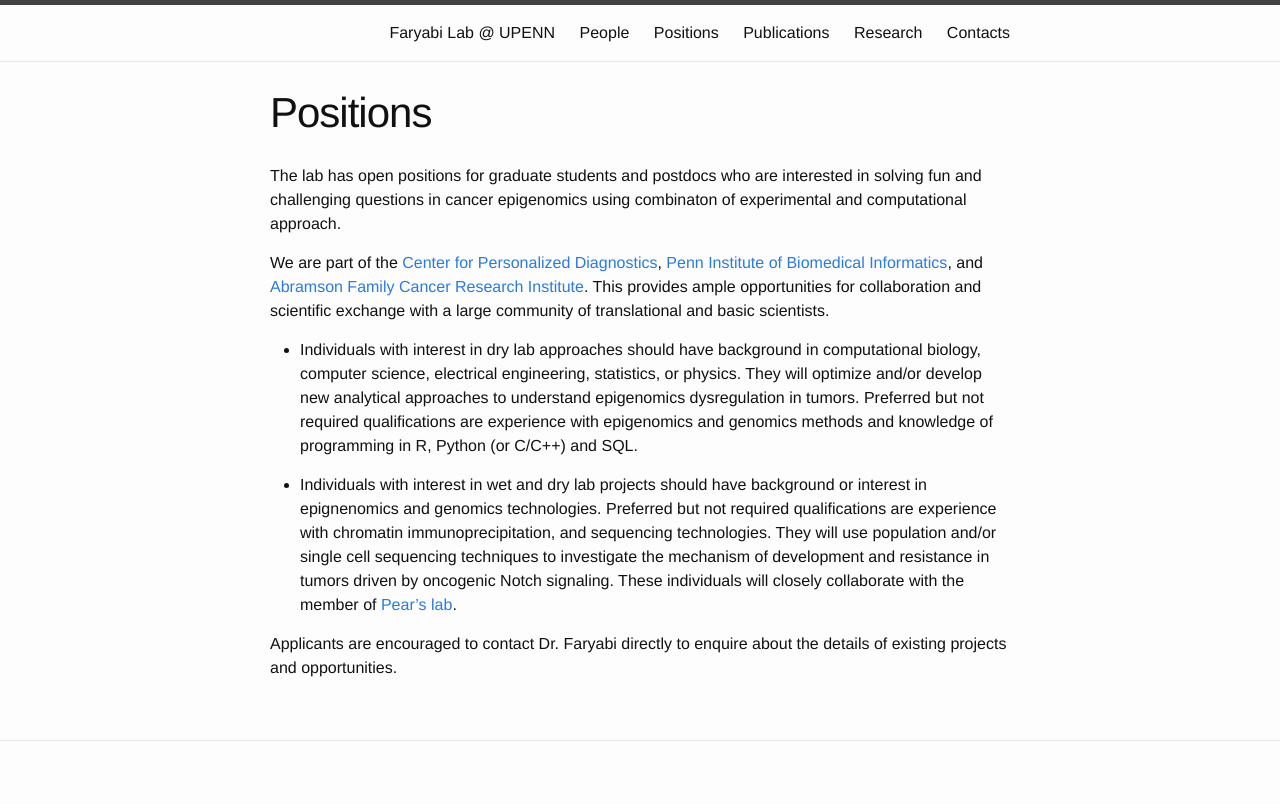
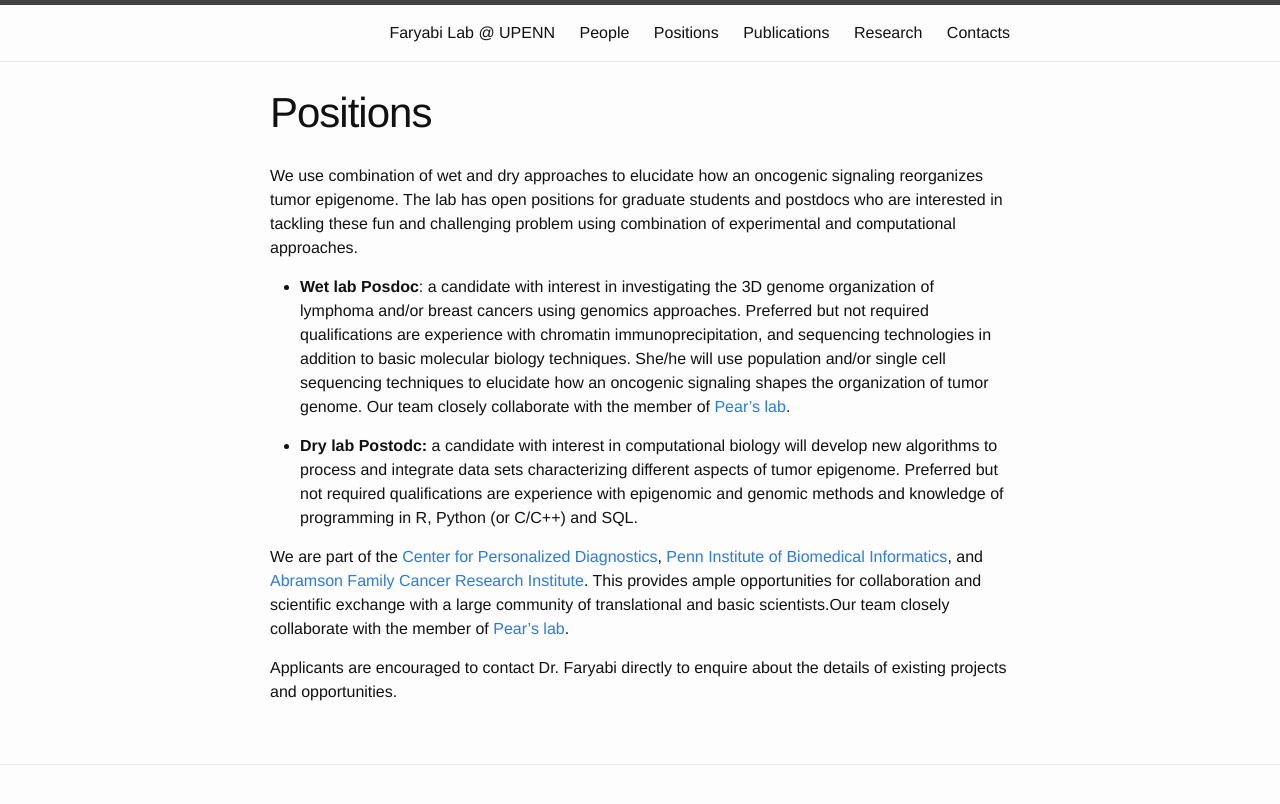
Before and after one commit to faryabib/faryabib.github.io, a Jekyll site: the page built from positions.md, in a window 1280 px wide. Shown: the top 804 px of the page. Built offline with Jekyll 4.4.1, drawn with Linux system fonts in a browser that asks for light colours.

Commit message:
updated the position

```diff
--- a/positions.md
+++ b/positions.md
@@ -4,12 +4,12 @@ title: Positions
 permalink: /positions.html
 ---
 
-The lab has open positions for graduate students and postdocs who are interested in solving fun and challenging questions in cancer epigenomics using combinaton of experimental and computational approach.
+We use combination of wet and dry approaches to elucidate how an oncogenic signaling reorganizes tumor epigenome. The lab has open positions for graduate students and postdocs who are interested in tackling these fun and challenging problem using combination of experimental and computational approaches.
 
-We are part of the [Center for Personalized Diagnostics](http://www.pennmedicine.org/personalized-diagnostics/), [Penn Institute of Biomedical Informatics](http://upibi.org/), and [Abramson Family Cancer Research Institute](http://www.afcri.upenn.edu/). This provides ample opportunities for collaboration and scientific exchange with a large community of translational and basic scientists.
+* **Wet lab Posdoc**: a candidate with interest in investigating the 3D genome organization of lymphoma and/or breast cancers using genomics approaches. Preferred but not required qualifications are experience with chromatin immunoprecipitation, and sequencing technologies in addition to basic molecular biology techniques. She/he will use population and/or single cell sequencing techniques to elucidate how an oncogenic signaling shapes the organization of tumor genome. Our team closely collaborate with the member of [Pear's lab](http://pathology.med.upenn.edu/department/people/481/warren-s-pear).
 
-* Individuals with interest in dry lab approaches should have background in computational biology, computer science, electrical engineering, statistics, or physics. They will optimize and/or develop new analytical approaches to understand epigenomics dysregulation in tumors. Preferred but not required qualifications are experience with epigenomics and genomics methods and knowledge of programming in R, Python (or C/C++) and SQL.
+* **Dry lab Postodc:** a candidate with interest in computational biology will develop new algorithms to process and integrate data sets characterizing different aspects of tumor epigenome. Preferred but not required qualifications are experience with epigenomic and genomic methods and knowledge of programming in R, Python (or C/C++) and SQL.
 
-* Individuals with interest in wet and dry lab projects should have background or interest in epignenomics and genomics technologies. Preferred but not required qualifications are experience with chromatin immunoprecipitation, and sequencing technologies. They will use population and/or single cell sequencing techniques to investigate the mechanism of development and resistance in tumors driven by oncogenic Notch signaling. These individuals will closely collaborate with the member of [Pear's lab](http://pathology.med.upenn.edu/department/people/481/warren-s-pear).
+We are part of the [Center for Personalized Diagnostics](http://www.pennmedicine.org/personalized-diagnostics/), [Penn Institute of Biomedical Informatics](http://upibi.org/), and [Abramson Family Cancer Research Institute](http://www.afcri.upenn.edu/). This provides ample opportunities for collaboration and scientific exchange with a large community of translational and basic scientists.Our team closely collaborate with the member of [Pear's lab](http://pathology.med.upenn.edu/department/people/481/warren-s-pear).
 
 Applicants are encouraged to contact Dr. Faryabi directly to enquire about the details of existing projects and opportunities.
```
